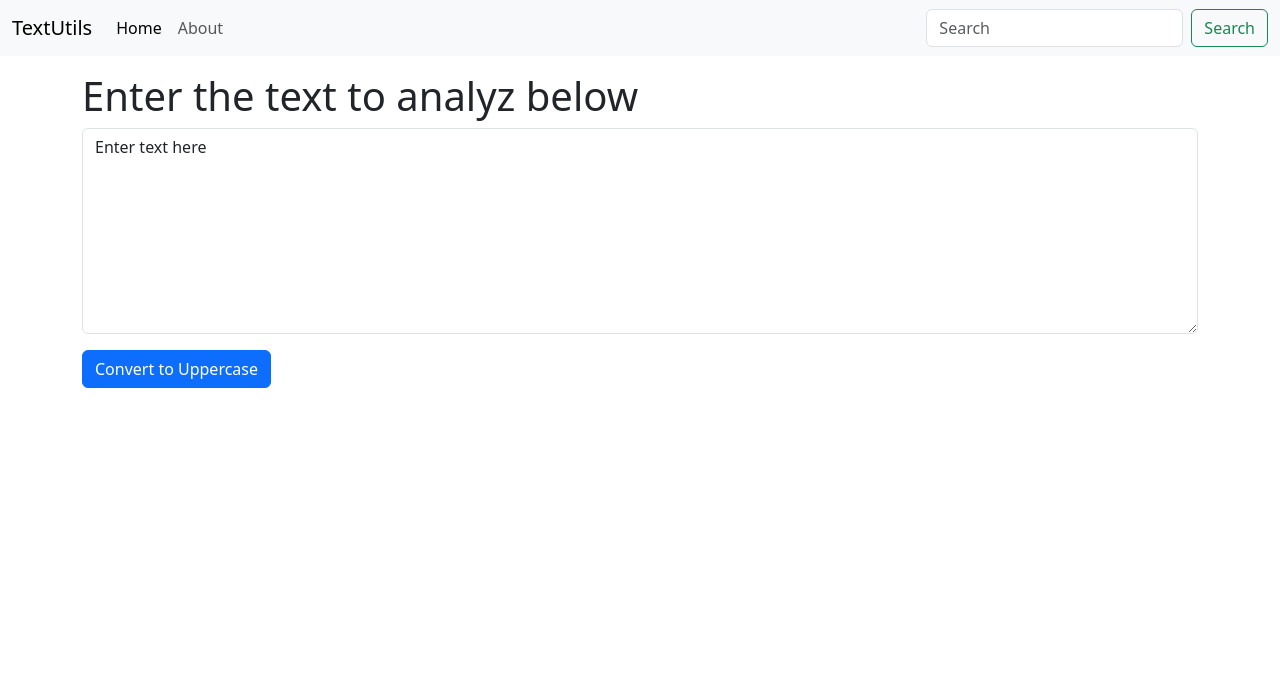
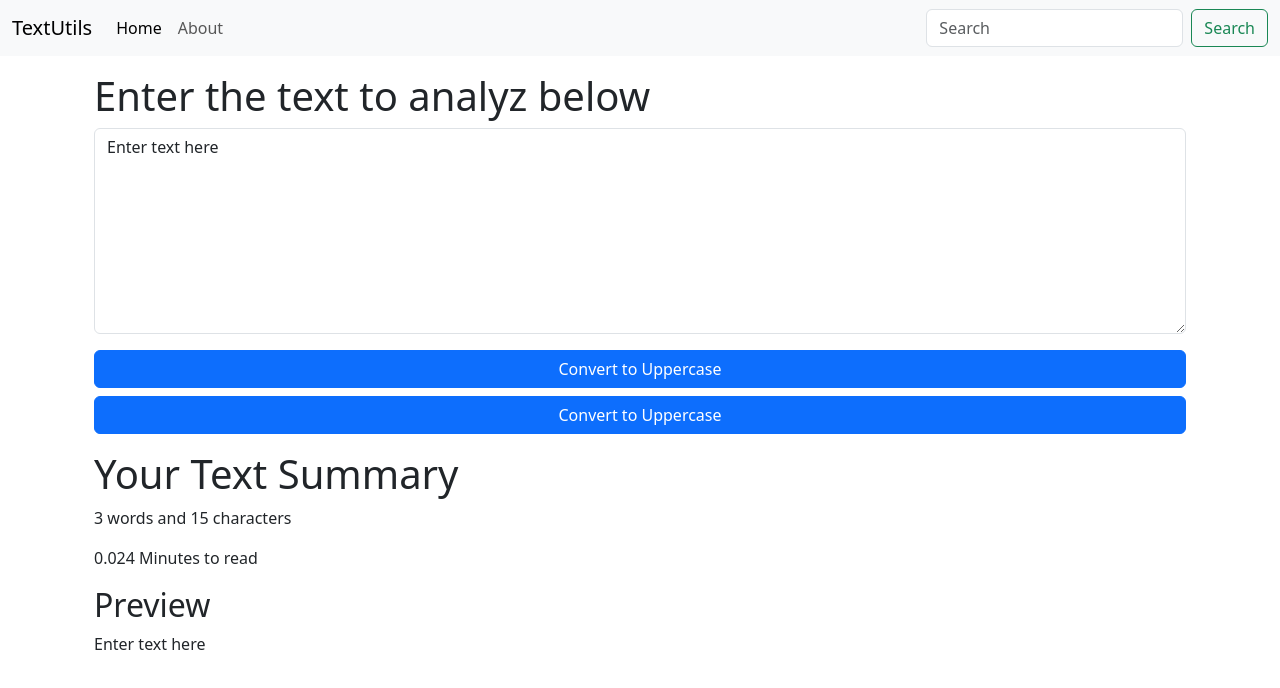
Before and after one commit to abhayanigam/React_Practice_Projects, a React (Create React App) app in the folder practice/: page / in a window 1280 px wide. Shown: the top 688 px of the page. Built offline with nearby package versions, Linux system fonts and the light colour scheme.

Commit message:
"Added More Logic"

```diff
--- a/practice/src/components/TextFrom.js
+++ b/practice/src/components/TextFrom.js
@@ -3,6 +3,11 @@ import React, { useState } from "react";
 export default function TextForm(props) {
   const handleUpClick = () => {
     let newText = text.toUpperCase();
+    setText(newText);
+  };
+
+  const handleLowClick = () => {
+    let newText = text.toLowerCase();
     setText(newText);
   };
 
@@ -15,7 +20,8 @@ export default function TextForm(props) {
   // text = "new text"; // Wrong way to change the state
   // setText("new text"); // Correct way to change the state
   return (
-    <div>
+    <>
+      <div className="container">
         <h1>{props.heading}</h1>
         <div className="mb-3">
           <textarea
@@ -26,9 +32,28 @@ export default function TextForm(props) {
             rows="8"
           ></textarea>
         </div>
-      <button className="btn btn-primary" onClick={handleUpClick}>
+        <div class="d-grid gap-2">
+          <button class="btn btn-primary" type="button" onClick={handleUpClick}>
+            Convert to Uppercase
+          </button>
+          <button
+            class="btn btn-primary"
+            type="button"
+            onClick={handleLowClick}
+          >
             Convert to Uppercase
           </button>
         </div>
+      </div>
+      <div className="container my-3">
+        <h1>Your Text Summary</h1>
+        <p>
+          {text.split(" ").length} words and {text.length} characters
+        </p>
+        <p>{0.008 * text.split(" ").length} Minutes to read</p>
+        <h2>Preview</h2>
+        <p>{text}</p>
+      </div>
+    </>
   );
 }
```
Lines whose indentation alone changed are shown as unchanged.
